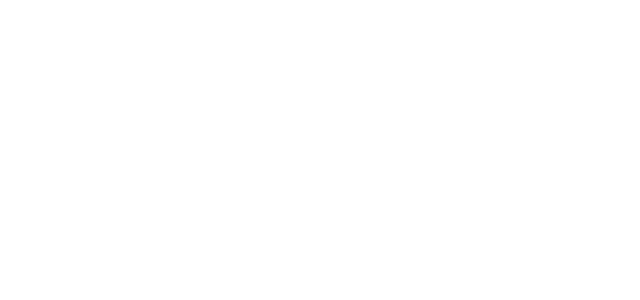
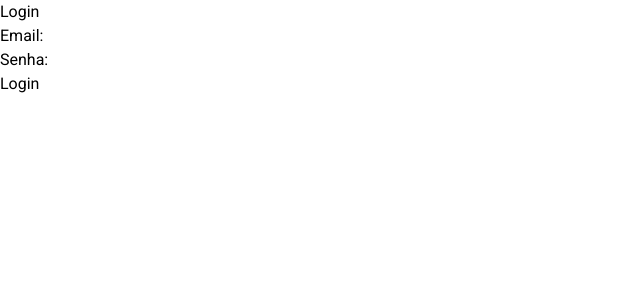
Before and after one commit to LeoAlvarenga404/ReactModern, a React (Vite) app: page /login in a window 1280 px wide. Before the commit this address had no page. Shown: the top 300 px of the page, without its empty margins (0-640 px from the left). Built offline with nearby package versions, Linux system fonts and the light colour scheme.

Commit message:
tentando fazer loginform

```diff
--- a/package.json
+++ b/package.json
@@ -11,11 +11,12 @@
   },
   "dependencies": {
     "axios": "^1.7.6",
-    "phosphor-react": "^1.4.1",
     "prop-types": "^15.8.1",
     "react": "^18.3.1",
     "react-dom": "^18.3.1",
-    "react-router-dom": "^6.26.1"
+    "react-icons": "^5.3.0",
+    "react-router-dom": "^6.26.1",
+    "react-select": "^5.8.0"
   },
   "devDependencies": {
     "@eslint/js": "^9.9.0",
--- /dev/null
+++ b/src/components/LoginForm.jsx
@@ -0,0 +1,61 @@
+import { useState } from 'react';
+import axios from 'axios';
+
+export function LoginForm() {
+  const [email, setEmail] = useState('');
+  const [senha, setSenha] = useState('');
+
+  const handleSubmit = async (event) => {
+    event.preventDefault();
+
+    try {
+      // Fazendo a requisição para o JSON com a lista de usuários
+      const response = await axios.get('http://localhost:3000/usuarios');
+      const usuarios = response.data;
+
+      // Encontrando o usuário com o email fornecido
+      const usuario = usuarios.find(user => user.email === email);
+
+      if (usuario) {
+        // Verificando se a senha fornecida corresponde à hash armazenada
+        const bcrypt = require('bcryptjs');
+        const isMatch = await bcrypt.compare(senha, usuario.senha);
+
+        if (isMatch) {
+          alert('sucesso');
+        } else {
+          alert('Senha incorreta');
+        }
+      } else {
+        alert('usuario nao existe no banco');
+      }
+    } catch (error) {
+      console.error('Erro ao fazer login:', error);
+      alert('Ocorreu um erro ao tentar fazer login.', error);
+    }
+  };
+
+  return (
+    <form onSubmit={handleSubmit}>
+      <div>
+        <label>Email:</label>
+        <input
+          type="email"
+          value={email}
+          onChange={(e) => setEmail(e.target.value)}
+          required
+        />
+      </div>
+      <div>
+        <label>Senha:</label>
+        <input
+          type="password"
+          value={senha}
+          onChange={(e) => setSenha(e.target.value)}
+          required
+        />
+      </div>
+      <button type="submit">Login</button>
+    </form>
+  );
+};
--- a/src/components/ProgressBar.jsx
+++ b/src/components/ProgressBar.jsx
@@ -3,8 +3,8 @@
 export function ProgressBar({ porcentagemConcluida }) {
 
   const progressoFinalizado = porcentagemConcluida === 100 ? 'bg-emerald-500' : 'bg-indigo-500';
+  const semProgresso = porcentagemConcluida === 0 ?'hidden' : ''
 
-  const semProgresso = porcentagemConcluida === 0 ?'hidden' : ''
   return (
     <div>
       <div className='flex justify-between'>
@@ -16,7 +16,7 @@
           style={{ width: `${porcentagemConcluida}%` }}
           className={`${progressoFinalizado} h-full rounded-full flex items-center justify-center text-white font-bold relative`}
         >
-        <div className={`${progressoFinalizado} ${semProgresso} h-3 w-3 bg-indigo-500 absolute right-0 rounded-full border-2`}></div>
+        <div className={`${progressoFinalizado} ${semProgresso} h-3 w-3 absolute right-0 rounded-full border-2`}></div>
         </div>
       </div>
     </div>
--- /dev/null
+++ b/src/components/SelectIcons.jsx
@@ -0,0 +1,67 @@
+import React from 'react';
+import Select from 'react-select';
+import { FaBeer, FaCoffee, FaApple, FaCar, FaCamera, FaAngry } from 'react-icons/fa'; // Exemplo de ícones
+
+// Crie um mapeamento de ícones
+const icons = {
+  beer: FaBeer,
+  coffee: FaCoffee,
+  apple: FaApple,
+  car: FaCar,
+  camera: FaCamera,
+  angry: FaAngry
+  // Adicione mais ícones conforme necessário
+};
+
+// Converta o mapeamento de ícones em opções para o select
+const iconOptions = Object.entries(icons).map(([key, IconComponent]) => ({
+  value: key,
+  label: (
+    <div className="flex items-center">
+      <IconComponent className="mr-2 text-lg" />
+      <span className="capitalize">{key}</span>
+    </div>
+  )
+}));
+
+export function SelectIcons() {
+  return (
+    <div className="w-64">
+      <Select
+        options={iconOptions}
+        getOptionLabel={(option) => option.label}
+        getOptionValue={(option) => option.value}
+        className="basic-single"
+        classNamePrefix="select"
+        styles={{
+          control: (provided) => ({
+            ...provided,
+            borderColor: '#ddd',
+            boxShadow: 'none',
+            '&:hover': {
+              borderColor: '#aaa'
+            }
+          }),
+          option: (provided, state) => ({
+            ...provided,
+            display: 'flex',
+            alignItems: 'center',
+            backgroundColor: state.isSelected ? '#314875' : 'white',
+            '&:hover': {
+              backgroundColor: '#f3f4f6'
+            }
+          }),
+          singleValue: (provided) => ({
+            ...provided,
+            display: 'flex',
+            alignItems: 'center'
+          }),
+          placeholder: (provided) => ({
+            ...provided,
+            color: '#6b7280'
+          })
+        }}
+      />
+    </div>
+  );
+}
--- a/src/components/Sidebar.jsx
+++ b/src/components/Sidebar.jsx
@@ -1,6 +1,7 @@
 import { useState } from 'react';
 import { SidebarItem } from "./SidebarItem";
-import { AddressBook, AirplaneTilt, Palette, CircleNotch } from 'phosphor-react';
+import { FaBook, FaCircleNotch } from "react-icons/fa";
+
 import logo from '../assets/logo.svg';
 
 export function Sidebar() {
@@ -24,7 +25,7 @@
 
   return (
     <aside
-      className={`flex flex-col relative ${encolher || fixo ? 'w-96' : 'w-[84px]'} h-screen bg-zinc-950 transition-width duration-300 p-2`}
+      className={`flex flex-col relative ${encolher || fixo ? 'w-96' : 'w-[84px]'} bg-zinc-950 transition-width duration-300 p-2`}
       onMouseEnter={handleMouseEnter}
       onMouseLeave={handleMouseLeave}
     >
@@ -36,13 +37,13 @@
           Organize
         </h1>
         <button onClick={botaoFixarMenu} className={encolher || fixo ? `absolute top-2 right-2 text-zinc-100 ` : 'hidden'}>
-          <CircleNotch size={24} className={fixo ? 'text-indigo-700' : 'text-zinc-100'}/>
+          <FaCircleNotch size={24} className={fixo ? 'text-indigo-700' : 'text-zinc-100'}/>
         </button>
       </div>
       <nav className="flex flex-col gap-4 mt-5">
-        <SidebarItem to='/' content='Início' icon={AddressBook} hiddenOnHover={!encolher && !fixo} />
-        <SidebarItem to='/teste2' content='AirplaneTilt' icon={AirplaneTilt} hiddenOnHover={!encolher && !fixo} />
-        <SidebarItem to='/teste3' content='Palette' icon={Palette} hiddenOnHover={!encolher && !fixo} />
+        <SidebarItem to='/' content='Início' icon={FaBook} hiddenOnHover={!encolher && !fixo} />
+        <SidebarItem to='/teste2' content='AirplaneTilt' icon={FaBook} hiddenOnHover={!encolher && !fixo} />
+        <SidebarItem to='/teste3' content='Palette' icon={FaBook} hiddenOnHover={!encolher && !fixo} />
       </nav>
     </aside>
   );
--- a/src/components/StudyCard.jsx
+++ b/src/components/StudyCard.jsx
@@ -1,5 +1,7 @@
 import { ProgressBar } from './ProgressBar';
 import { PropTypes } from 'prop-types'
+import { FaBook ,FaStickyNote    } from "react-icons/fa";
+
 
 export function StudyCard({nome, descricao, porcentagemConcluida, }) {
 
@@ -8,8 +10,17 @@
       <div className='p-4 bg-zinc-700 flex flex-col w-72'>
         <h1>{nome}</h1>
         <p className='h-12 line-clamp-2 overflow-hidden'>{descricao}</p>
-        <div className="p-4">
-          <ProgressBar porcentagemConcluida={porcentagemConcluida} />
+        <ProgressBar porcentagemConcluida={porcentagemConcluida} />
+        <div className='flex mt-2 gap-3'>
+          <div className='flex items-center gap-2 text-zinc-950'>
+            <FaBook   size={20}/>
+            10
+          </div>
+          <div className='flex items-center gap-2 text-zinc-950'>
+            <FaStickyNote  size={20}/>
+            5
+          </div>
+
         </div>
       </div>
     </div>
--- a/src/main.jsx
+++ b/src/main.jsx
@@ -6,5 +6,5 @@
 createRoot(document.getElementById('root')).render(
   <StrictMode>
     <AppRoutes />
-  </StrictMode>,
+  </StrictMode>
 )
--- a/src/pages/Home.jsx
+++ b/src/pages/Home.jsx
@@ -1,10 +1,11 @@
 import { ContainerStudyCards } from "../components/ContainerStudyCards";
+import { SelectIcons } from "../components/SelectIcons";
 import { Sidebar } from "../components/Sidebar";
 
 export function Home() {
 
   return (
-    <div className="w-full h-full bg-zinc-900 flex">
+    <div className="min-h-screen bg-zinc-900 flex">
         <Sidebar />
         <div className="p-10">
           <ContainerStudyCards/>
--- /dev/null
+++ b/src/pages/SignIn.jsx
@@ -0,0 +1,11 @@
+import React from 'react';
+import { LoginForm } from '../components/LoginForm';
+
+export function SignIn() {
+  return (
+    <div>
+      <h1>Login</h1>
+      <LoginForm />
+    </div>
+  );
+}
--- /dev/null
+++ b/src/pages/SignUp.jsx
@@ -0,0 +1,7 @@
+export function SignUp() {
+  return (
+    <div className="w-screen h-screen bg-red-300">
+      <h2>Register</h2>
+    </div>
+  );
+}
--- a/src/pages/Teste.jsx
+++ b/src/pages/Teste.jsx
@@ -3,7 +3,7 @@
 export function Teste() {
 
   return (
-    <div className="w-screen h-scr bg-zinc-900 flex">
+    <div className="min-h-screen bg-zinc-900 flex">
         <Sidebar />
         <div>
           <h1 className="text-zinc-50">TESTE</h1>
--- a/src/routes/routes.jsx
+++ b/src/routes/routes.jsx
@@ -1,7 +1,8 @@
-
+// src/routes/AppRoutes.jsx
 import { BrowserRouter as Router, Route, Routes } from 'react-router-dom';
 import { Home } from '../pages/Home';
 import { Teste } from '../pages/Teste';
+import { SignIn } from '../pages/SignIn'
 
 export function AppRoutes() {
   return (
@@ -9,6 +10,7 @@
       <Routes>
         <Route path="/" element={<Home />} />
         <Route path="/teste" element={<Teste />} />
+        <Route path="/login" element={<SignIn />}/>
       </Routes>
     </Router>
   );
```
Also changed, not shown: 2 other files (tests, documents, lock files or other folders).
